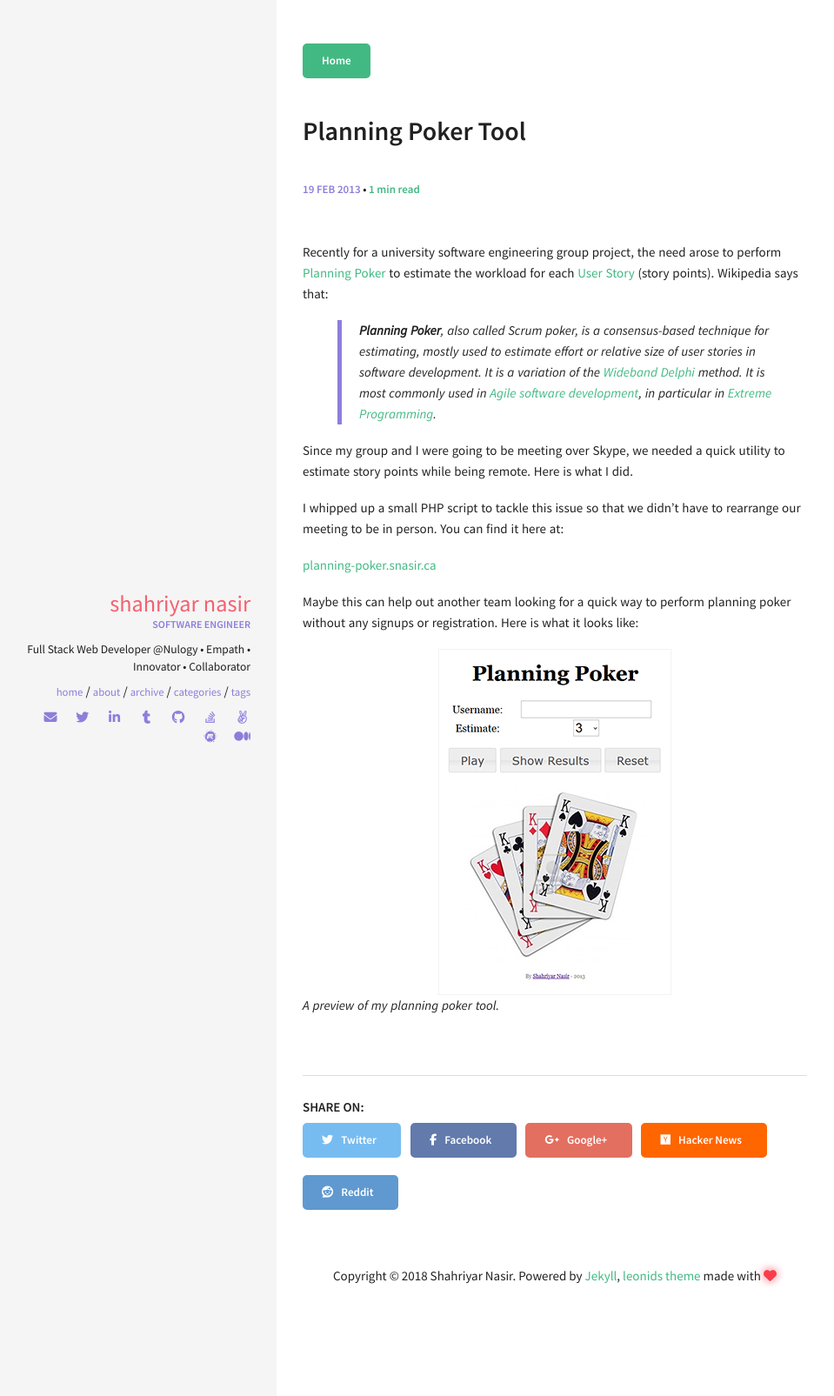
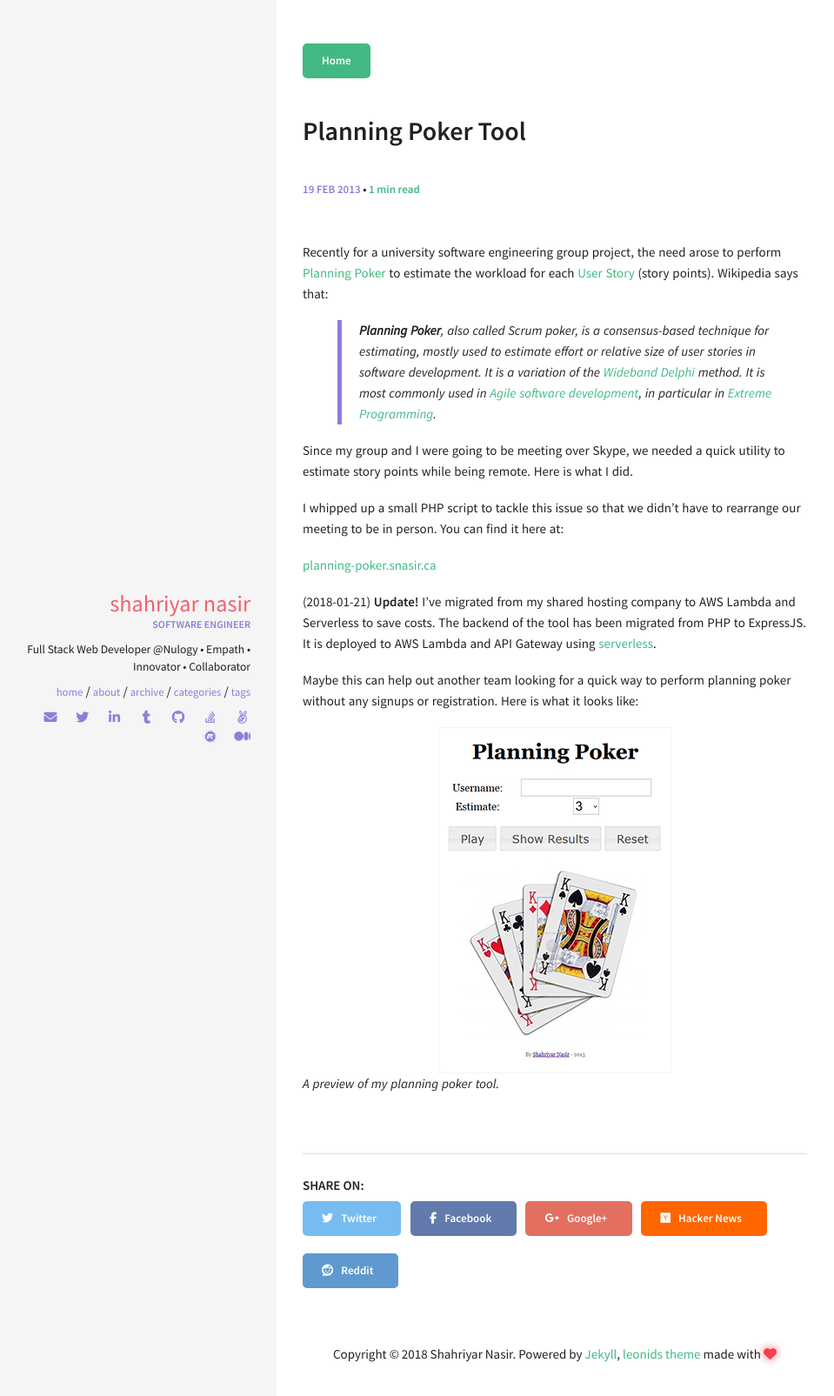
Before and after one commit to snasirca/snasirca.github.io, a Jekyll site: the page built from _posts/2013-02-19-planning-poker-tool.md, in a window 1280 px wide. Shown: the top 1605 px of the page at 87% size, without its empty margins (2-961 px from the left). Built offline with Jekyll 4.4.1, drawn with Linux system fonts in a browser that asks for light colours; nearby versions of some CDN libraries; comment, search, counter and statistics services are not loaded.

Commit message:
Updates planning poker tool post

```diff
--- a/_posts/2013-02-19-planning-poker-tool.md
+++ b/_posts/2013-02-19-planning-poker-tool.md
@@ -24,6 +24,10 @@ You can find it here at:
 
 [planning-poker.snasir.ca](http://planning-poker.snasir.ca)
 
+(2018-01-21) **Update!** I've migrated from my shared hosting company to AWS Lambda and Serverless to save costs. The
+backend of the tool has been migrated from PHP to ExpressJS. It is deployed to AWS Lambda and API Gateway using
+[serverless].
+
 Maybe this can help out another team looking for a quick way to perform planning poker without any signups or
 registration. Here is what it looks like:
 
@@ -35,3 +39,4 @@ registration. Here is what it looks like:
 [Wideband Delphi]: http://en.wikipedia.org/wiki/Wideband_Delphi
 [Agile software development]: http://en.wikipedia.org/wiki/Agile_software_development
 [Extreme Programming]: http://en.wikipedia.org/wiki/Extreme_Programming
+[serverless]: http://serverless.com
```
